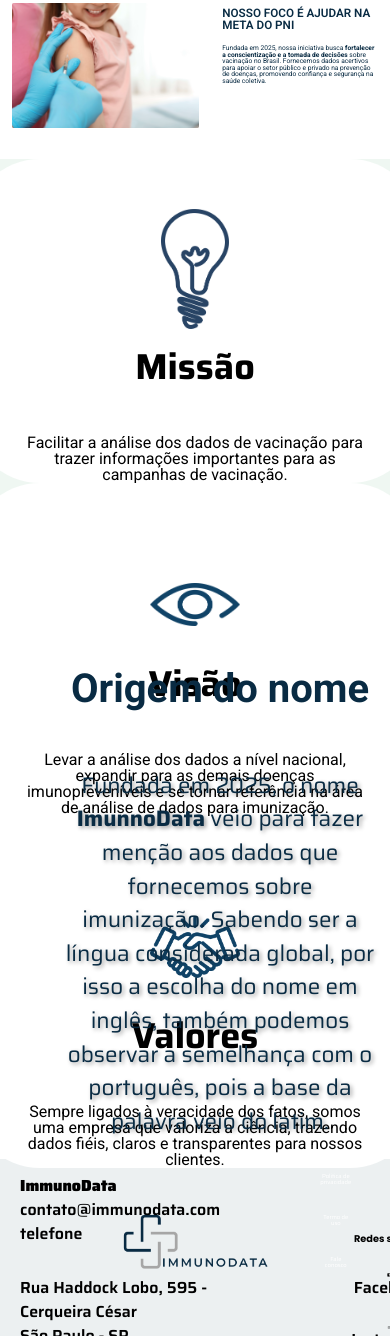
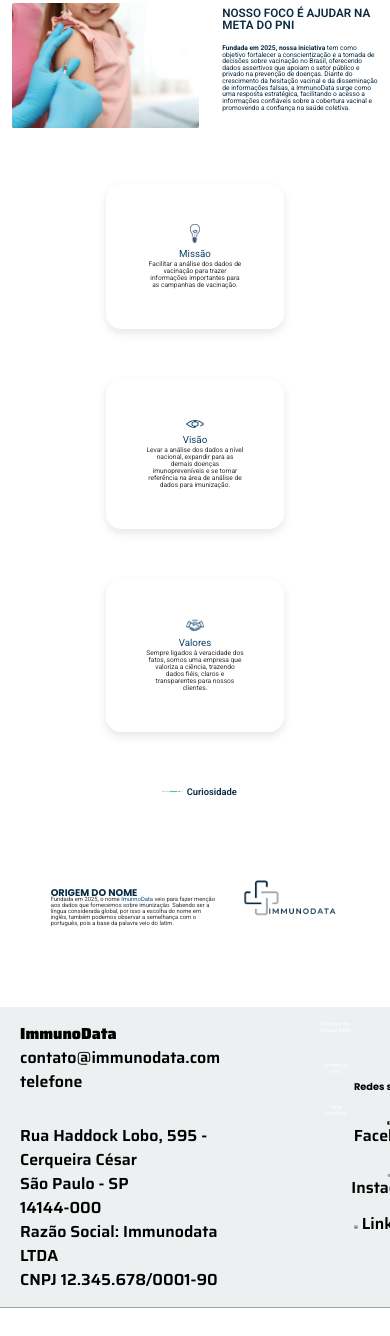
Before and after one commit to cynthiaangi/projeto-pi-2o-semestre, a website: page site/public/about.html in a window 390 px wide. Shown: the part 664-2000 px from the top of the page. Drawn offline with Linux system fonts and the light colour scheme; a web font is replaced by a local one.

Commit message:
página sobre pronta, mudando tipo de tamanho para responsividade futura e mudando texto e estilização, faltou apenas footer e media para fechar essa página

```diff
--- a/site/public/about.html
+++ b/site/public/about.html
@@ -7,7 +7,7 @@
     <link rel="stylesheet" href="./css/reset.css">
     <link rel="stylesheet" href="./css/about.css">
     <link rel="icon" href="./assets/logo immunodata/8.png">
-    <title>ImmunoData</title>
+    <title>ImmunoData - Sobre</title>
 </head>
 
 <body>
@@ -46,56 +46,56 @@
         <img src="assets/vacinacao-infantil.png">
         <div class="box_sobre_home">
             <H3>NOSSO FOCO É AJUDAR NA META DO PNI</H3>
-            <p>Fundada em 2025, nossa iniciativa busca <span>fortalecer a conscientização e a tomada de
-                decisões</span> sobre vacinação no Brasil. Fornecemos dados acertivos para apoiar o setor público
-            e privado na prevenção de doenças, promovendo confiança e segurança na saúde coletiva.</p>
+            <p><span>Fundada em 2025, nossa iniciativa</span> tem como objetivo fortalecer a conscientização e a tomada de
+                decisões sobre vacinação no Brasil, oferecendo dados assertivos que apoiam
+                o setor público e privado na prevenção de doenças. Diante do crescimento da
+                hesitação vacinal e da disseminação de informações falsas, a ImmunoData
+                surge como uma resposta estratégica, facilitando o acesso a informações
+                confiáveis sobre a cobertura vacinal e promovendo a confiança na saúde coletiva.</p>
         </div>
     </div>
     </div>
 
-    <!-- MVV ImmunoData -->
+<!-- MVV ImmunoData -->
 
-            <div class="conteudo-principal-parte marcas">
-
-                    <div class="visao-missao-valor">
-                        <div class="missao">
-                            <img src="./assets/missao.png" class="img-marcas" alt="missão">
-                            <h2 class="marcas-titulo">Missão</h2>
-                        </div>
-                        <p class="marcas-texto">Facilitar a análise dos dados de vacinação para trazer informações importantes para as campanhas de vacinação.</p>
+                <div class="missao-visao-valores">
+                    <div class="card">
+                        <i><img src="./assets/missao.png"></i>
+                        <h3>Missão</h3>
+                        <p>Facilitar a análise dos dados de vacinação para trazer informações importantes para as campanhas de vacinação.</p>
                     </div>
-                    <div class="visao-missao-valor">
-                        <div class="visao">
-                            <img src="./assets/visao.png" class="img-marcas" alt="visão">
-                            <h2 class="marcas-titulo">Visão</h2>
-
-                        </div>
-                        <p class="marcas-texto">Levar a análise dos dados a nível nacional, expandir para as demais doenças imunopreveníveis e se tornar referência na área de análise de dados para imunização.</p>
+                    <div class="card">
+                        <img src="./assets/visao.png">
+                        <h3>Visão</h3>
+                        <p>Levar a análise dos dados a nível nacional, expandir para as demais doenças imunopreveníveis e se tornar referência na área de análise de dados para imunização.</p>
                     </div>
-                    <div class="visao-missao-valor">
-                        <div class="valor">
-                            <img src="./assets/valores.png" class="img-marcas" alt="valores">
-                            <h2 class="marcas-titulo">Valores</h2>
-                        </div>
-                        <p class="marcas-texto">Sempre ligados à veracidade dos fatos, somos uma empresa que valoriza a ciência, trazendo dados fiéis, claros e transparentes para nossos clientes.</p>
+                    <div class="card">
+                        <img src="./assets/valores.png">
+                        <h3>Valores</h3>
+                        <p>Sempre ligados à veracidade dos fatos, somos uma empresa que valoriza a ciência, trazendo dados fiéis, claros e transparentes para nossos clientes.</p>
                     </div>
                 </div>
+
     <!-- Curiosidade -->
 
 
-            <div class="conteudo-principal-parte">
                 <div class="sobre">
-                    <div class="conteudo-principal-titulo">
-                        <img src="./assets/vacina.png" alt="seringa">
-                        <p>CURIOSIDADE</p>
+                    <div class="topico_seringa">
+                        <img class="img_seringa" src="assets/vacina.png" alt="seringa">
+                        <h3>Curiosidade</h3>
                     </div>
-                    <div class="conteudo-principal-sobre">
-                        <h2>Origem do nome</h2>
-                        <p>Fundada em 2025, o nome <span>ImunnoData</span> veio para fazer menção aos dados que fornecemos sobre imunização. Sabendo ser a língua considerada global, por isso a escolha do nome em inglês, também podemos observar a semelhança com o português, pois a base da palavra veio do latim.</p>
-                    </div>
-                </div>
-                <img class="conteudo-principal-imagem" src="assets/logo immunodata/3.png" class="sobre-img" alt="criança vacinando">
-            </div>
+                    <section>
+                        <div class="origem">
+                            <div class="texto-origem">
+                                <h2>ORIGEM DO NOME</h2>
+                                <p>Fundada em 2025, o nome <span>ImunnoData</span> veio para fazer menção aos dados que fornecemos sobre imunização. Sabendo ser a língua considerada global, por isso a escolha do nome em inglês, também podemos observar a semelhança com o português, pois a base da palavra veio do latim.</p>
+                            </div>
+                            <img src="assets/logo immunodata/3.png" class="logo-origem" alt="logo">
+                        </div>
+                    </section>
+
+
+    <!-- footer  -->
             <div class="contato">
                 <div class="informacao">
                     <div class="contato-empresa">
--- a/site/public/css/about.css
+++ b/site/public/css/about.css
@@ -169,7 +169,7 @@
     margin-right: 0.6vw;
 }
 
-  /*  */
+  /* Quem nós somos */
 
   .sobre_home {
     width: 100%;
@@ -221,92 +221,90 @@
     margin-top: 5vw;
   }
 
+/* mvv */
 
-  /*  */
-
-.conteudo{
-    display: flex;
+.card {
+  flex: 1 1 200px;
+  max-width: 25%;
+  background-color: #ffffff;
+  border-radius: 4vw;
+  box-shadow: 0px 4px 10px rgba(0, 0, 0, 0.1);
+  padding: 40px;
+  margin: 25px;
+  text-align: center;
+  transition: transform 0.3s, box-shadow 0.3s;
 }
 
-.conteudo-principal{
-    width: 100%;
-    display: flex;
-    flex-direction: column;
-    gap: 100px;
+.card:hover {
+  transform: translateY(-5px);
+  box-shadow: 0 6px 15px rgba(0, 0, 0, 0.2);
 }
 
-.capa {
-    background-image: url(../assets/fundo-vacina.jpg);
-    background-size: cover;
-    width: 100% !important;
-    margin: 0 !important;
-    height: 600px !important;
+.missao-visao-valores {
+  display: flex;
+  justify-content: center;
+  flex-wrap: wrap;
 }
 
-.sobre-capa-principal{
-    color: white;
-    height: 100%;
-    display: flex;
-    flex-direction: column;
-    align-items: flex-start;
-    justify-content: left;
-    gap: 30px;
-    font-size: 4rem;
-    font-weight: 700;
-    text-align: left;
-    margin-left: 90px;
-    margin-top: 300px;
+.card img {
+  width: 18%;
+  justify-content: center;
+  margin-bottom: 1vw;
 }
 
-.conteudo-principal-parte{
-    width: 100%;
-    height: 500px;
-    display: flex;
-    justify-content: space-around;
-    align-items: center;
-    gap: 20px;
+.card i img {
+  width: 11%;
+  justify-content: center;
 }
 
-.conteudo-principal-imagem{
-    width: 30%;
-    margin-right: 150px;
+.card h3 {
+  font-size: 2.5vw;
+  justify-content: center;
+  margin-bottom: 0.5vw;
+  color: #0E4368;
 }
 
-.conteudo-principal-titulo{
-    font-family: "Saira";
-    display: flex;
-    align-items: center;
-    gap: 20px;
-    margin-left: 110px;
-    font-size: 1rem;
-    font-weight: 700;
+.card p {
+  font-size: 1.7vw;
+  justify-content: center;
+  line-height: 1.8vw;
+  color: #333;
 }
 
-.conteudo-principal-sobre{
-    display: flex;
-    flex-direction: column;
-    margin-left: 150px;
-    gap: 20px;
-    font-family: "Saira";
-    font-size: 1.4rem;
-    font-weight: 400;
-    color: #092b43;
-    line-height: 1.5;
+/* Curiosidade */
+
+.origem {
+  max-width: 85vw;
+  display: flex;
+  flex-direction: row;
+  justify-content: center;
+  align-items: center;
+  text-align: left;
+  font-size: 1.5vw;
+  color: #333;
+  gap: 6vw; /
 }
 
-.conteudo-principal-sobre span{
-    font-weight: 700;
+.origem h2 {
+  color: #092B43;
 }
 
-.conteudo-principal-sobre p{
-    text-shadow: 2px 2px 4px rgba(0, 0, 0, 0.4);
+.origem span {
+  color: #08568e;
 }
 
-.conteudo-principal-sobre h2{
-    font-family: "Roboto";
-    font-weight: 700;
-    font-size: 2.5rem;
+.texto-origem {
+  max-width: 50%;
 }
+
+.logo-origem {
+  max-width: 30%;
+  height: auto;
+}
+
+/* futuro footer */
+
+
 
 .conteudo-principal-parte button{
     background-color: #70C174;
```
